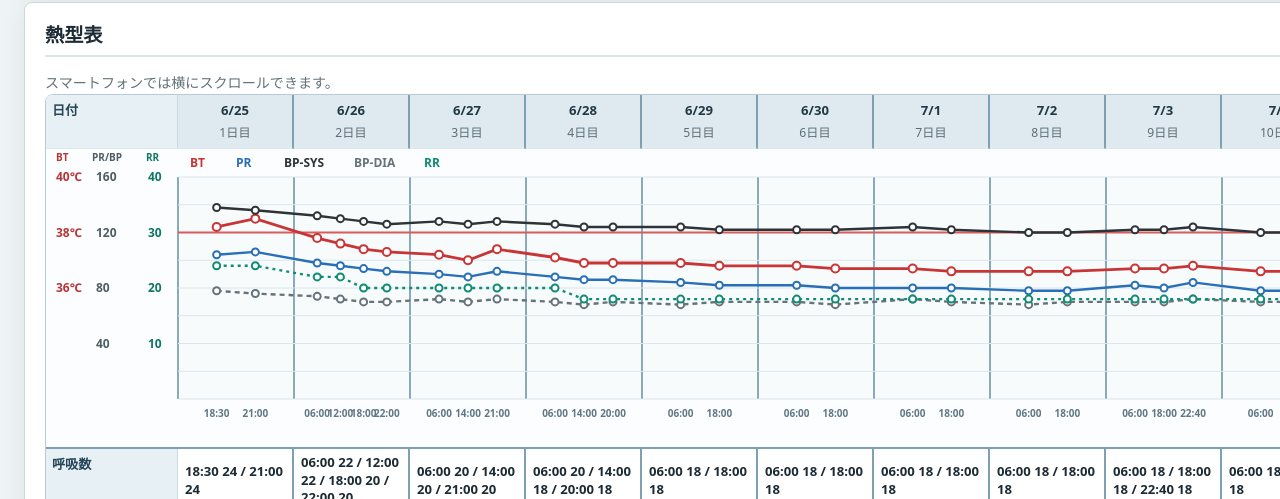
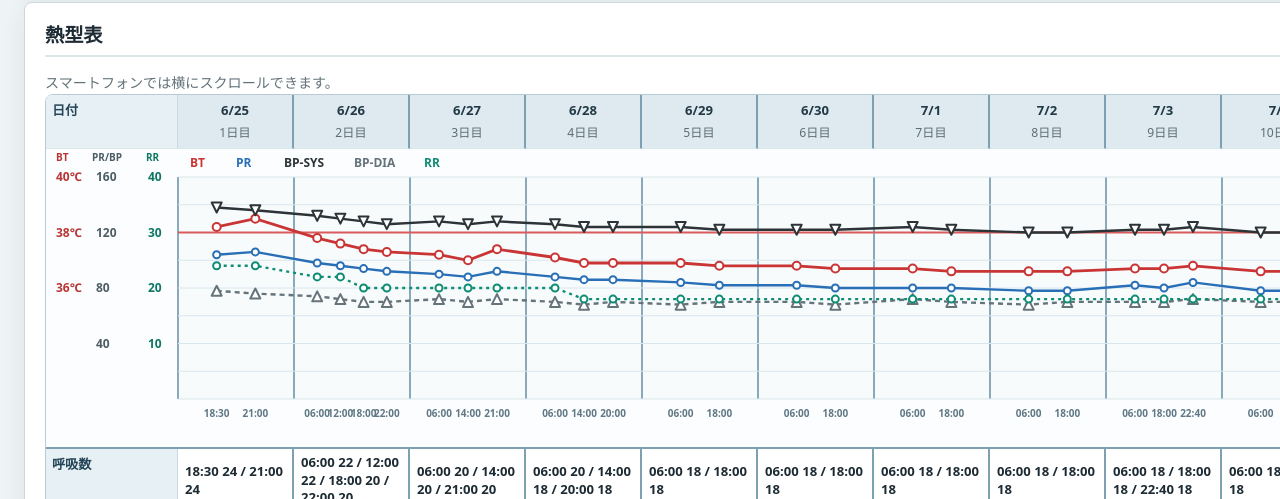
Before and after one commit to takemasa-dc/jahcm2026-04, a Next.js app: page /chart in a window 1280 px wide. Shown: the part 803-1302 px from the top of the page. Built offline with nearby package versions, Linux system fonts and the light colour scheme.

Commit message:
Use triangle markers for blood pressure

```diff
--- a/components/VitalChart.tsx
+++ b/components/VitalChart.tsx
@@ -32,6 +32,14 @@ function allPoints() {
 
 function polyline(points: { x: number; y: number }[]) {
   return points.map((point) => `${point.x.toFixed(1)},${point.y.toFixed(1)}`).join(" ");
+}
+
+function trianglePoints(x: number, y: number, direction: "up" | "down") {
+  const size = 5;
+  if (direction === "up") {
+    return `${x},${y - size} ${x - size},${y + size} ${x + size},${y + size}`;
+  }
+  return `${x},${y + size} ${x - size},${y - size} ${x + size},${y - size}`;
 }
 
 function observationText(day: VitalDay, key: "respiration" | "spo2" | "oxygen") {
@@ -107,10 +115,10 @@ export function VitalChart() {
               <circle key={`hr-${point.slot.time}-${point.x}`} cx={point.x} cy={point.y} r="3.5" fill="#fff" stroke="#286fb7" strokeWidth="2" />
             ))}
             {sysPoints.map((point) => (
-              <circle key={`sys-${point.slot.time}-${point.x}`} cx={point.x} cy={point.y} r="3.5" fill="#fff" stroke="#2d3438" strokeWidth="2" />
+              <polygon key={`sys-${point.slot.time}-${point.x}`} points={trianglePoints(point.x, point.y, "down")} fill="#fff" stroke="#2d3438" strokeWidth="2" strokeLinejoin="round" />
             ))}
             {diaPoints.map((point) => (
-              <circle key={`dia-${point.slot.time}-${point.x}`} cx={point.x} cy={point.y} r="3.5" fill="#fff" stroke="#65737b" strokeWidth="2" />
+              <polygon key={`dia-${point.slot.time}-${point.x}`} points={trianglePoints(point.x, point.y, "up")} fill="#fff" stroke="#65737b" strokeWidth="2" strokeLinejoin="round" />
             ))}
             {respirationPoints.map((point) => (
               <circle key={`rr-${point.slot.time}-${point.x}`} cx={point.x} cy={point.y} r="3.5" fill="#fff" stroke="#0f8c74" strokeWidth="2" />
```
